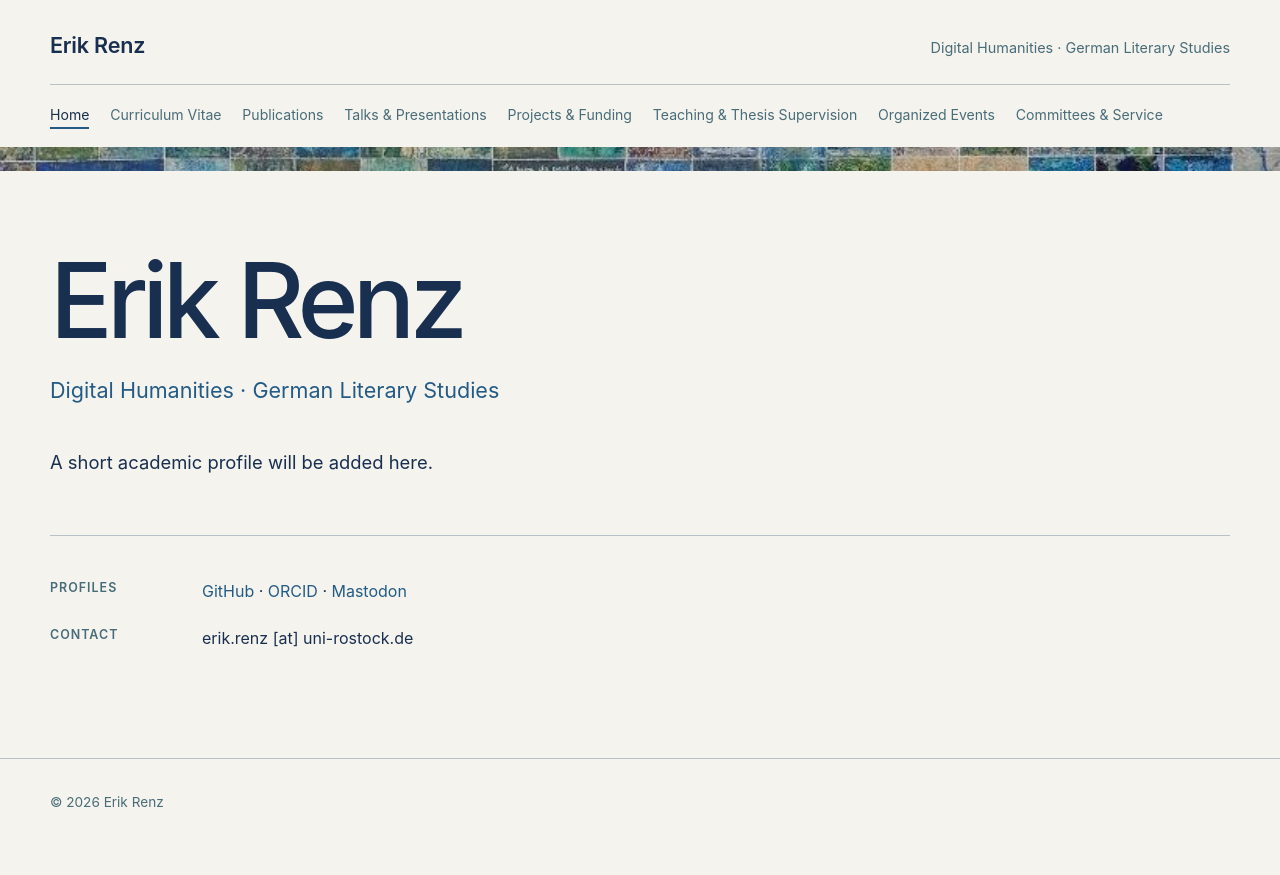
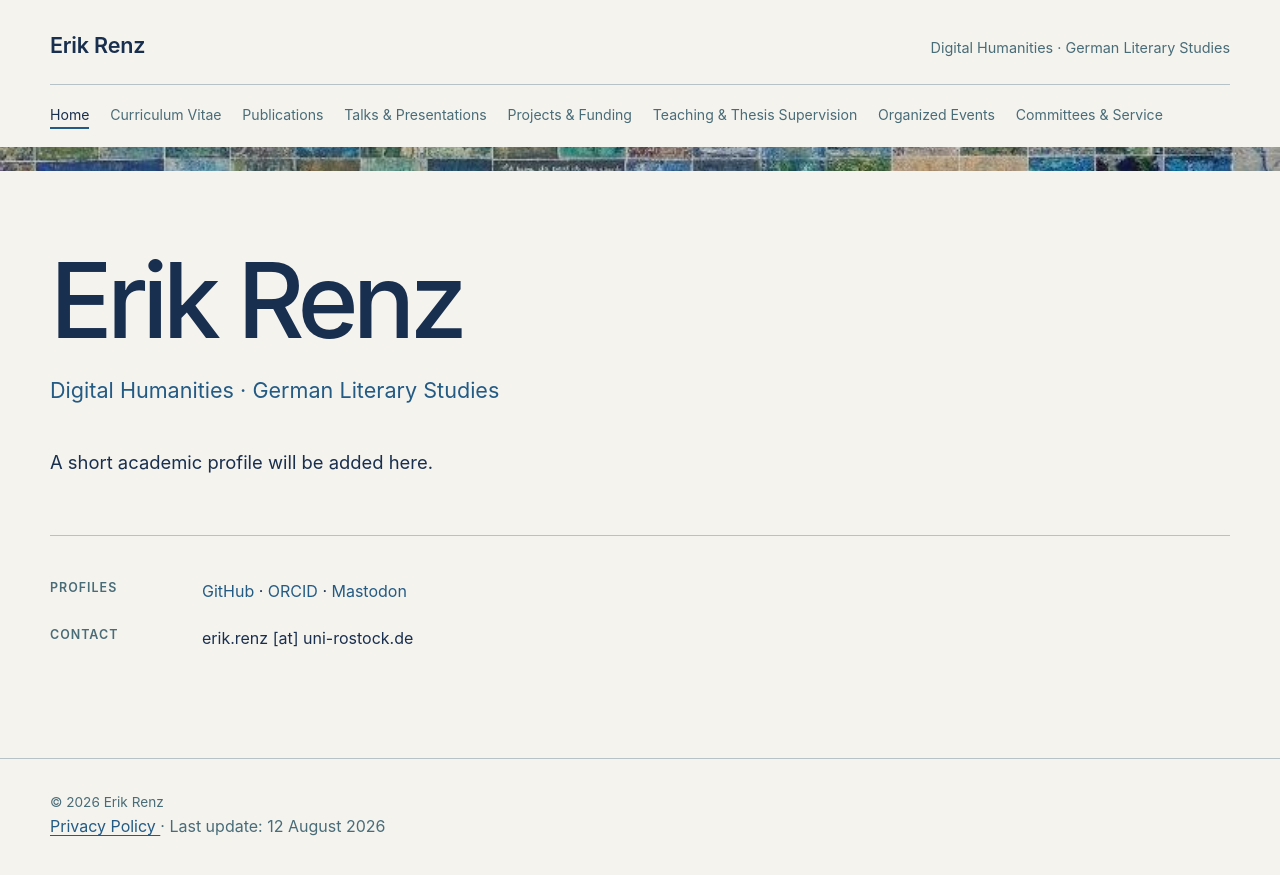
Before and after one commit to erre1998/erre1998.github.io, a Jekyll site: the page built from index.md, in a window 1280 px wide. Shown: the top 875 px of the page. Built offline with Jekyll 4.4.1, drawn with Linux system fonts in a browser that asks for light colours.

Commit message:
Add privacy policy and finalize initial site structure

```diff
--- a/_config.yml
+++ b/_config.yml
@@ -6,6 +6,7 @@ url: "https://erre1998.github.io"
 baseurl: ""
 
 lang: "en"
+timezone: "Europe/Berlin"
 
 markdown: kramdown
 
--- a/_layouts/default.html
+++ b/_layouts/default.html
@@ -70,7 +70,23 @@
 
             <div class="container site-footer-inner">
 
-                <p>&copy; {{ "now" | date: "%Y" }} Erik Renz</p>
+                <p class="site-footer-copyright">
+                    &copy; {{ "now" | date: "%Y" }} Erik Renz
+                </p>
+
+                <div class="site-footer-meta">
+
+                    <a href="{{ '/privacy-policy/' | relative_url }}">
+                        Privacy Policy
+                    </a>
+
+                    <span aria-hidden="true">·</span>
+
+                    <span>
+                        Last update: {{ site.time | date: "%-d %B %Y" }}
+                    </span>
+
+                </div>
 
             </div>
 
```
Also changed, not shown: privacy-policy.md (added, +18 -0 lines).
